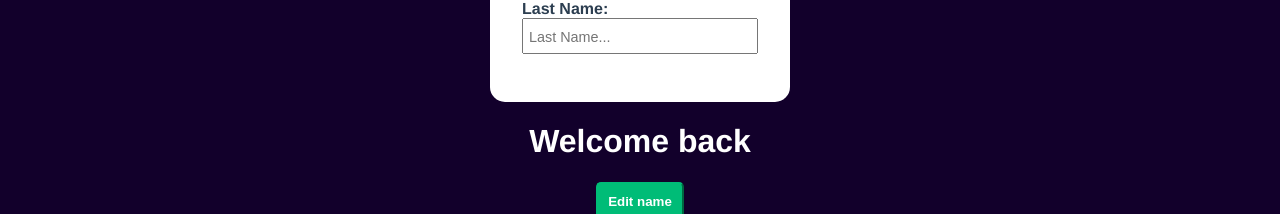
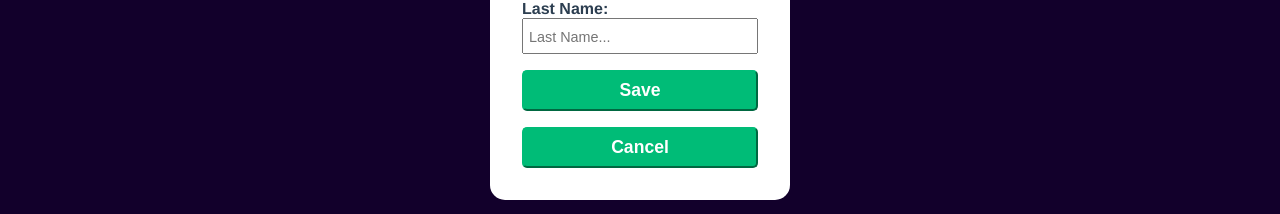
Before and after one commit to DavidDevPro/projet_11_ArgentBank, a React (Vite) app in the folder FrontEnd/: page /user in a window 1280 px wide. Shown: the part 448-662 px from the top of the page. Built offline with nearby package versions, Linux system fonts and the light colour scheme.

Commit message:
ajout du composant button

```diff
--- a/FrontEnd/index.html
+++ b/FrontEnd/index.html
@@ -2,7 +2,7 @@
 <html lang="en">
   <head>
     <meta charset="UTF-8" />
-    <link rel="icon" type="image" href="./public/favicon.webp" />
+    <link rel="icon" type="image" href="./favicon.webp" />
     <meta name="viewport" content="width=device-width, initial-scale=1.0" />
     <title>Argent Bank</title>
   </head>
--- /dev/null
+++ b/FrontEnd/src/components/ButtonFormEdit.jsx
@@ -0,0 +1,17 @@
+import PropTypes from "prop-types";
+
+const ButtonFormEdit = ({ text }) => {
+  return (
+    <div className="buttonEdit">
+      <button type="submit" className="sign-in-button">
+        {text}
+      </button>
+    </div>
+  );
+};
+
+ButtonFormEdit.propsType = {
+  text: PropTypes.string.isRequired,
+};
+
+export default ButtonFormEdit;
--- a/FrontEnd/src/components/FormLogin.jsx
+++ b/FrontEnd/src/components/FormLogin.jsx
@@ -2,6 +2,7 @@
 import { useNavigate } from "react-router-dom";
 import { FontAwesomeIcon } from "@fortawesome/react-fontawesome";
 import { faCircleUser } from "@fortawesome/free-solid-svg-icons";
+import ButtonFormEdit from "./ButtonFormEdit";
 
 const FormLogin = () => {
   const [email, setEmail] = useState("");
@@ -24,11 +25,11 @@
 
       if (!response.ok) {
         throw new Error("La connexion a échoué, statut " + response.status);
+      } else {
+        const connected = await response.json();
+        const token = connected.body.token;
+        navigate("/user");
       }
-
-      const connected = await response.json();
-      const token = connected.body.token;
-      navigate("/user");
     } catch (error) {
       console.error(
         "Une erreur s'est produite lors de la connexion :",
@@ -81,7 +82,7 @@
             />
             <label htmlFor="remember-me">Remember me</label>
           </div>
-          <button className="sign-in-button">Sign In</button>
+          <ButtonFormEdit text={"Sign-in"} />
         </form>
       </section>
       {erreur && <p className="errorMessage">{erreur}</p>}
--- a/FrontEnd/src/components/FormUserInfo.jsx
+++ b/FrontEnd/src/components/FormUserInfo.jsx
@@ -1,4 +1,5 @@
 import React from "react";
+import ButtonFormEdit from "./ButtonFormEdit";
 
 const FormUserInfo = () => {
   return (
@@ -18,6 +19,8 @@
             <label htmlFor="lastname">Last Name:</label>
             <input type="text" id="lastname" placeholder="Last Name..." />
           </div>
+          <ButtonFormEdit text="Save" className="sign-in-button" />
+          <ButtonFormEdit text="Cancel" className />
         </form>
       </div>
     </section>
```
